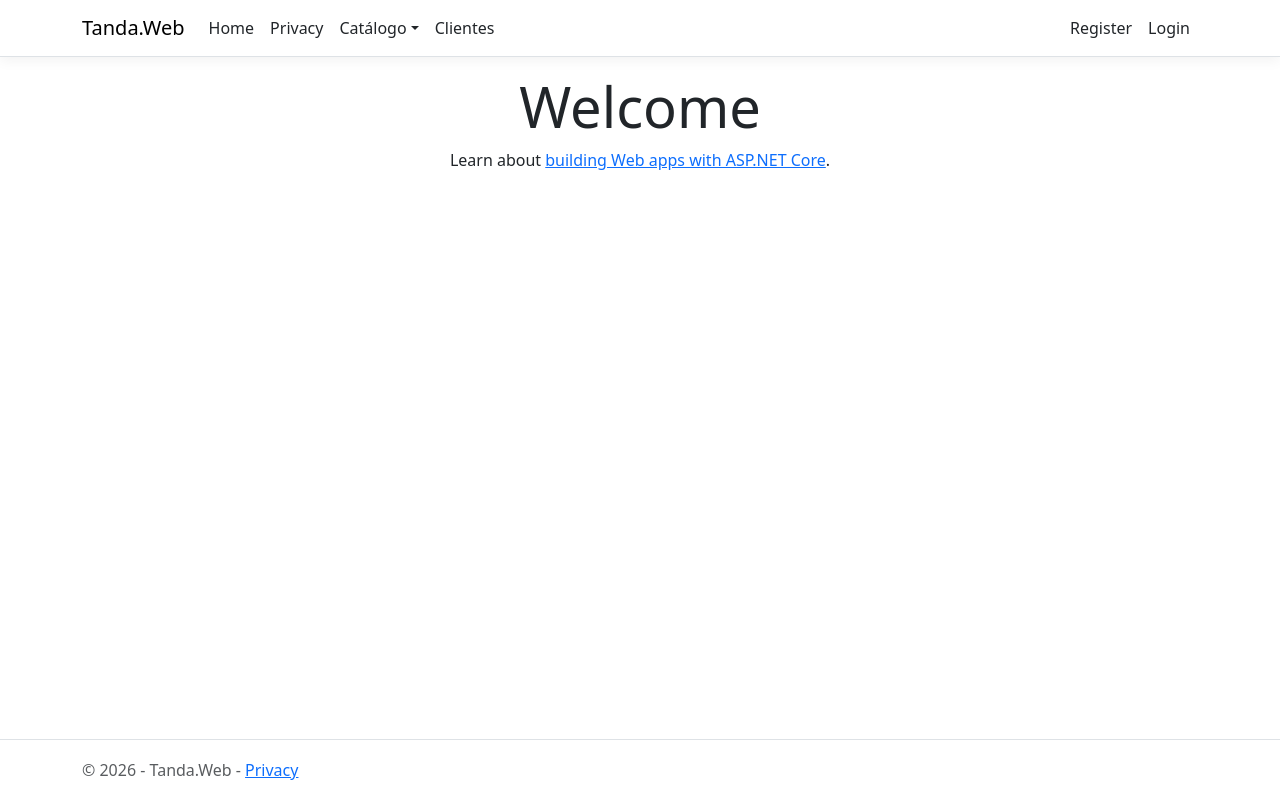
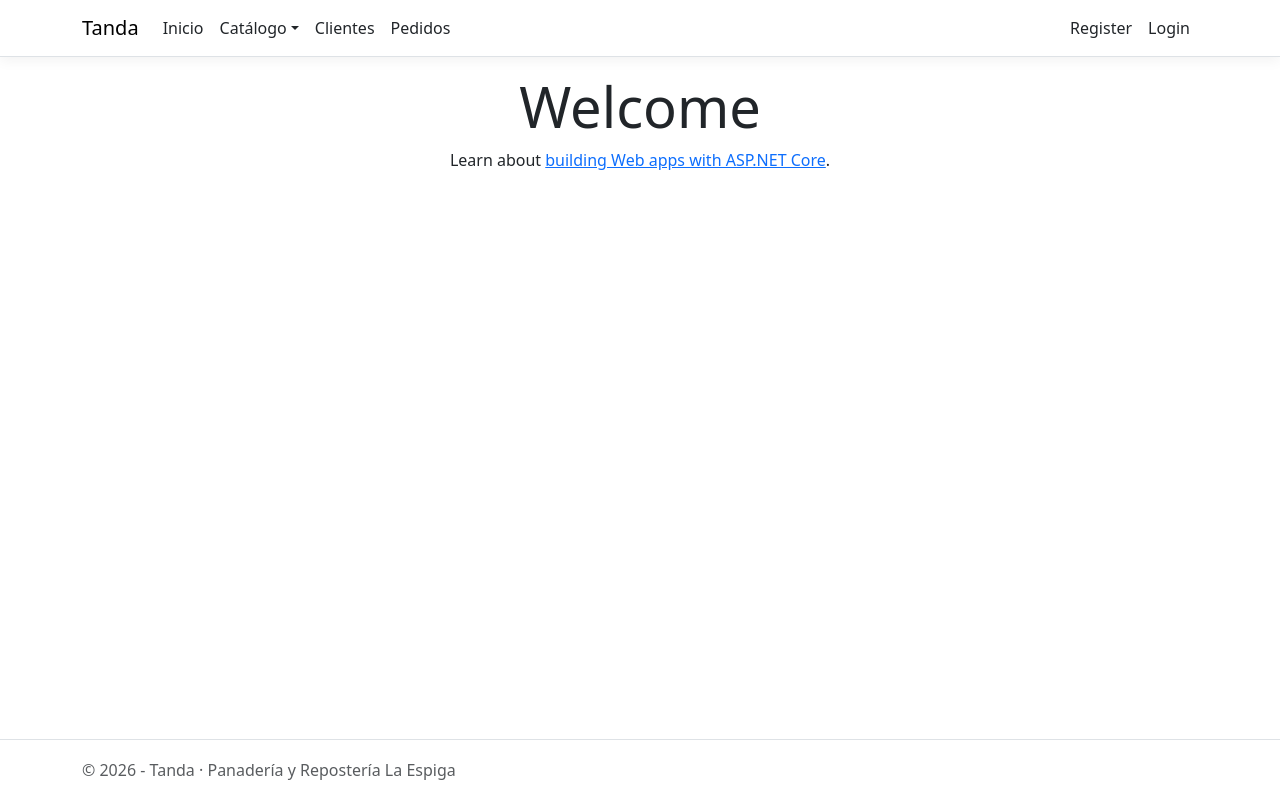
Before and after one commit to sidnyzh/TANDA, an ASP.NET Core app: page / in a window 1280 px wide. Run offline with ASP.NET Core 8, Linux system fonts and the light colour scheme; the visitor is signed in with stand-in values (Sample User, id 1); style sheets or scripts are compiled from the project's sources; some libraries are stand-ins or nearby versions.

Commit message:
TANDA-31 Ajustar el layout con la identidad del proyecto

```diff
--- a/src/Tanda.Web/Pages/Shared/_Layout.cshtml
+++ b/src/Tanda.Web/Pages/Shared/_Layout.cshtml
@@ -1,9 +1,9 @@
 <!DOCTYPE html>
-<html lang="en">
+<html lang="es">
 <head>
     <meta charset="utf-8" />
     <meta name="viewport" content="width=device-width, initial-scale=1.0" />
-    <title>@ViewData["Title"] - Tanda.Web</title>
+    <title>@ViewData["Title"] - Tanda</title>
     <script type="importmap"></script>
     <link rel="stylesheet" href="~/lib/bootstrap/dist/css/bootstrap.min.css" />
     <link rel="stylesheet" href="~/css/site.css" asp-append-version="true" />
@@ -13,7 +13,7 @@
     <header>
         <nav class="navbar navbar-expand-sm navbar-toggleable-sm navbar-light bg-white border-bottom box-shadow mb-3">
             <div class="container">
-                <a class="navbar-brand" asp-area="" asp-page="/Index">Tanda.Web</a>
+                <a class="navbar-brand" asp-area="" asp-page="/Index">Tanda</a>
                 <button class="navbar-toggler" type="button" data-bs-toggle="collapse" data-bs-target=".navbar-collapse" aria-controls="navbarSupportedContent"
                         aria-expanded="false" aria-label="Toggle navigation">
                     <span class="navbar-toggler-icon"></span>
@@ -21,10 +21,7 @@
                 <div class="navbar-collapse collapse d-sm-inline-flex justify-content-between">
                     <ul class="navbar-nav flex-grow-1">
                         <li class="nav-item">
-                            <a class="nav-link text-dark" asp-area="" asp-page="/Index">Home</a>
-                        </li>
-                        <li class="nav-item">
-                            <a class="nav-link text-dark" asp-area="" asp-page="/Privacy">Privacy</a>
+                            <a class="nav-link text-dark" asp-area="" asp-page="/Index">Inicio</a>
                         </li>
                         @if (User.IsInRole("Administrator"))
                         {
@@ -41,6 +38,9 @@
                             <li class="nav-item">
                                 <a class="nav-link text-dark @(Context.Request.Path.StartsWithSegments("/Customers") ? "active" : "")" asp-page="/Customers/Index">Clientes</a>
                             </li>
+                            <li class="nav-item">
+                                <a class="nav-link text-dark" asp-area="" asp-page="/Index">Pedidos</a>
+                            </li>
                         }
                     </ul>
                     <partial name="_LoginPartial" />
@@ -56,7 +56,7 @@
 
     <footer class="border-top footer text-muted">
         <div class="container">
-            &copy; 2026 - Tanda.Web - <a asp-area="" asp-page="/Privacy">Privacy</a>
+            &copy; 2026 - Tanda · Panadería y Repostería La Espiga
         </div>
     </footer>
 
```
